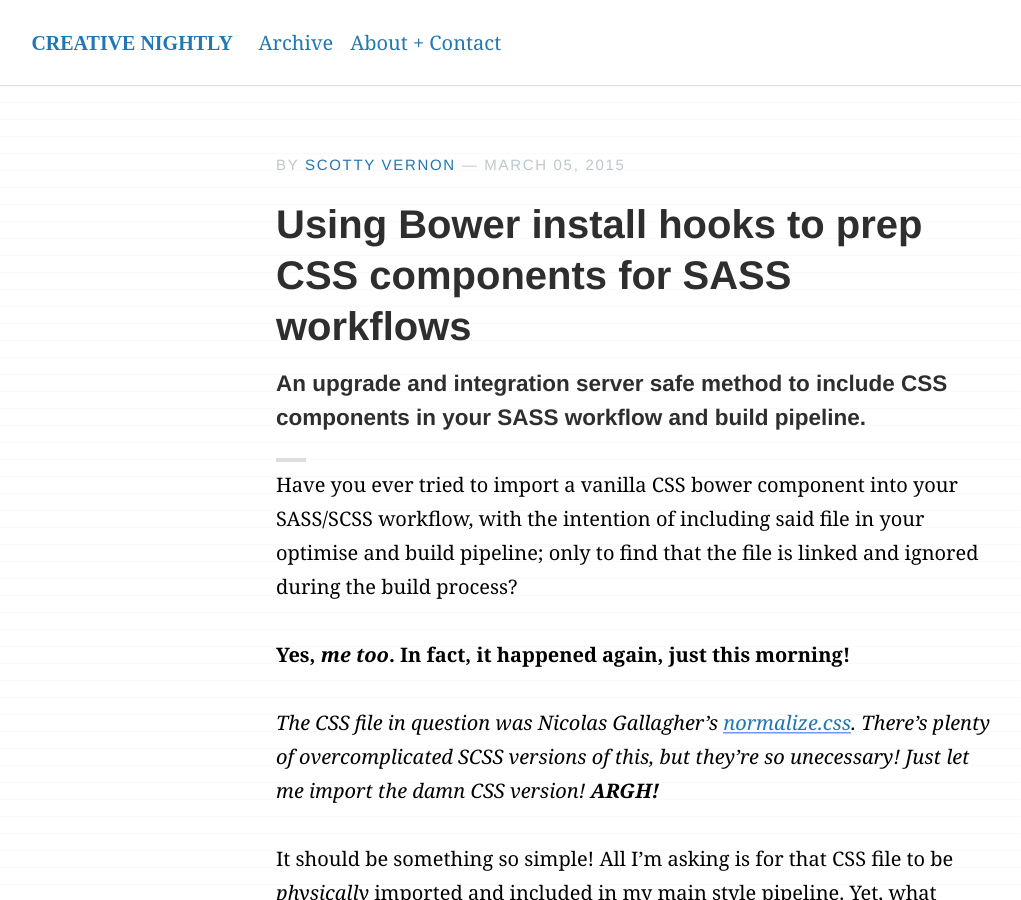
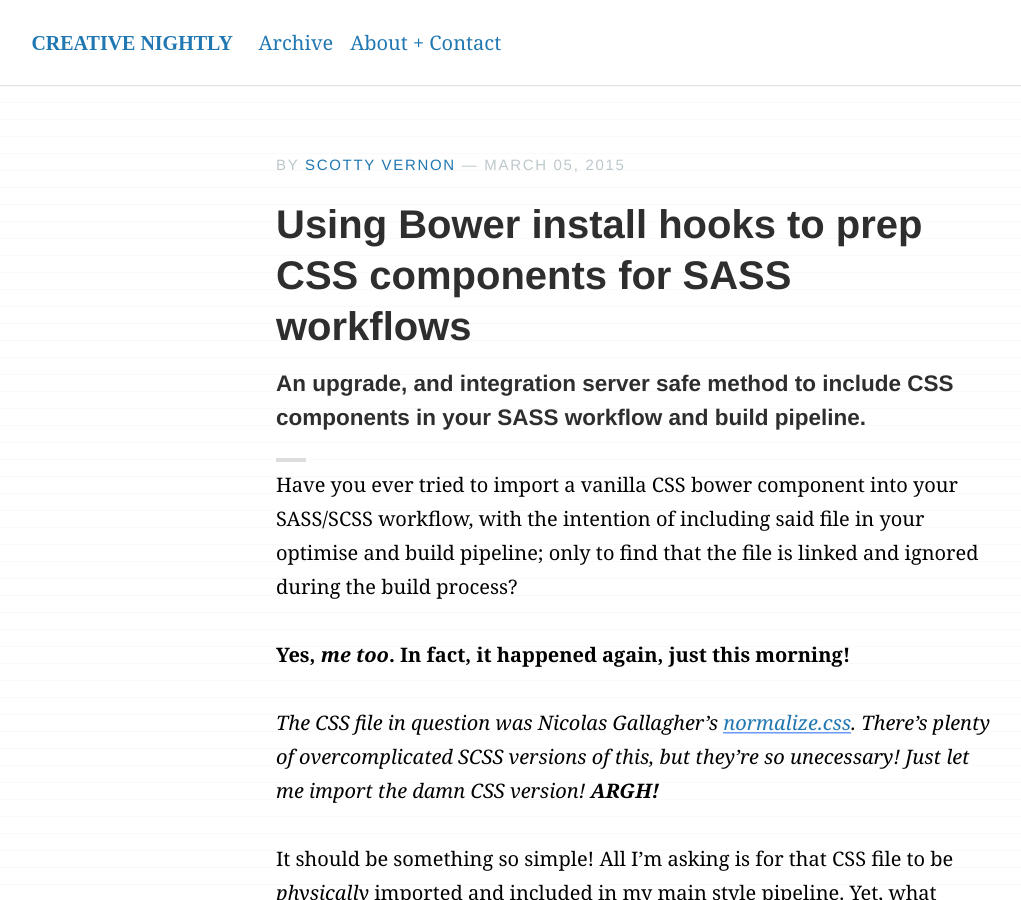
Before and after one commit to KingScooty/creativenightly.com, a Jekyll site: the page built from _posts/2015-03-05-Using-bower-hooks-to-tweak-and-modify-components-after-install.md, in a window 1280 px wide and 900 px high. Shown: the whole window, without its empty margins (7-1028 px from the left). Built offline with Jekyll 4.4.1, drawn with Linux system fonts in a browser that asks for light colours; comment, search, counter and statistics services are not loaded.

Commit message:
Punctuation.

```diff
--- a/_posts/2015-03-05-Using-bower-hooks-to-tweak-and-modify-components-after-install.md
+++ b/_posts/2015-03-05-Using-bower-hooks-to-tweak-and-modify-components-after-install.md
@@ -1,9 +1,9 @@
 ---
 layout: post
 title: "Using Bower install hooks to prep CSS components for SASS workflows"
-subtitle: An upgrade and integration server safe method to include CSS components in your SASS workflow and build pipeline.
+subtitle: "An upgrade, and integration server safe method to include CSS components in your SASS workflow and build pipeline."
 
-excerpt: "An upgrade and integration server safe method to include CSS components in your SASS workflow and build pipeline."
+excerpt: "An upgrade, and integration server safe method to include CSS components in your SASS workflow and build pipeline."
 
 author:
   name: Scotty Vernon
```
